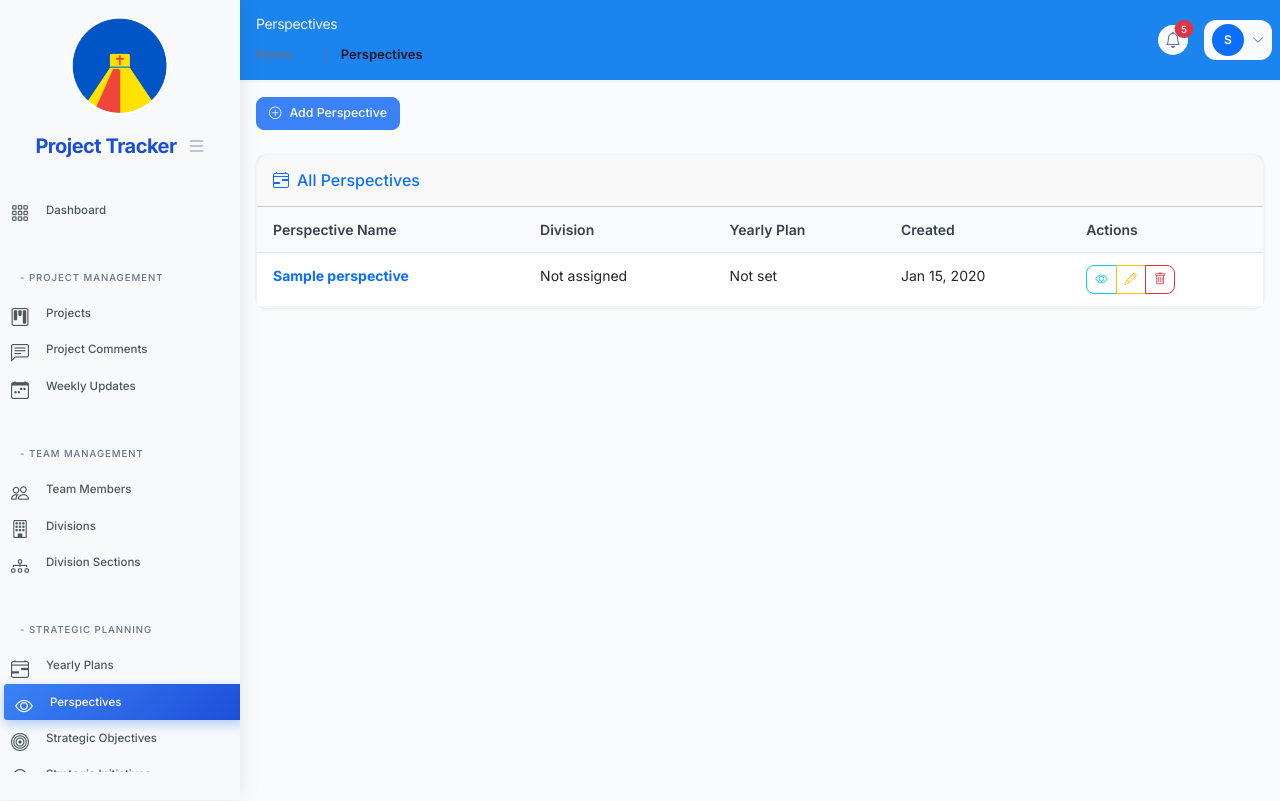
After one commit to HollySophie7/BTActivityPlan, a Django app: page /perspectives/ in a window 1280 px wide. The commit adds this page. Run offline with Django 5.2, Linux system fonts and the light colour scheme; a user stored in the database is signed in; tables that the repository leaves empty hold one stand-in row (values such as "Sample post").

Commit message:
Perspectives and button font worked on.

```diff
--- a/prj_tracker/urls.py
+++ b/prj_tracker/urls.py
@@ -39,6 +39,13 @@ urlpatterns = [
     path('yearly-plans/<int:pk>/update/', YearlyPlanUpdateView.as_view(), name='yearlyplan-update'),
     path('yearly-plans/<int:pk>/delete/', YearlyPlanDeleteView.as_view(), name='yearlyplan-delete'),
 
+    # Perspectives
+    path('perspectives/', PerspectiveListView.as_view(), name='perspective-list'),
+    path('perspectives/<int:pk>/', PerspectiveDetailView.as_view(), name='perspective-detail'),
+    path('perspectives/create/', PerspectiveCreateView.as_view(), name='perspective-create'),
+    path('perspectives/<int:pk>/update/', PerspectiveUpdateView.as_view(), name='perspective-update'),
+    path('perspectives/<int:pk>/delete/', PerspectiveDeleteView.as_view(), name='perspective-delete'),
+
     # StrategicObjective URLs
     path('strategic-objectives/', StrategicObjectiveListView.as_view(), name='strategicobjective-list'),
     path('strategic-objectives/<int:pk>/', StrategicObjectiveDetailView.as_view(), name='strategicobjective-detail'),
--- a/prj_tracker/views.py
+++ b/prj_tracker/views.py
@@ -127,8 +127,12 @@ class ProjectListView(LoginRequiredMixin, ListView):
         if search:
             queryset = queryset.filter(
                 Q(project_name__icontains=search) |
-                Q(developer__icontains=search) |
-                Q(system_analyst__icontains=search)
+                Q(developer__username__icontains=search) |
+                Q(developer__first_name__icontains=search) |
+                Q(developer__last_name__icontains=search) |
+                Q(system_analyst__username__icontains=search) |
+                Q(system_analyst__first_name__icontains=search) |
+                Q(system_analyst__last_name__icontains=search)
             )
         if status_filter:
             queryset = queryset.filter(status=status_filter)
@@ -303,11 +307,6 @@ class BeneficiaryDivisionDeleteView(LoginRequiredMixin, DeleteView):
 
 
 
-
-
-
-
-
 # YearlyPlan CRUD Views
 class YearlyPlanListView(LoginRequiredMixin, ListView):
     model = YearlyPlan
@@ -323,19 +322,57 @@ class YearlyPlanDetailView(LoginRequiredMixin, DetailView):
 class YearlyPlanCreateView(LoginRequiredMixin, CreateView):
     model = YearlyPlan
     template_name = 'yearlyplans/yearlyplan_form.html'
-    fields = ['name', 'description', 'weightage', 'division']
+    form_class = YearlyPlanForm
     success_url = reverse_lazy('yearlyplan-list')
 
 class YearlyPlanUpdateView(LoginRequiredMixin, UpdateView):
     model = YearlyPlan
     template_name = 'yearlyplans/yearlyplan_form.html'
-    fields = ['name', 'description', 'weightage', 'division']
+    form_class = YearlyPlanForm
     success_url = reverse_lazy('yearlyplan-list')
 
 class YearlyPlanDeleteView(LoginRequiredMixin, DeleteView):
     model = YearlyPlan
     template_name = 'yearlyplans/yearlyplan_confirm_delete.html'
     success_url = reverse_lazy('yearlyplan-list')
+
+
+
+#Perspectives Views
+
+class PerspectiveListView(LoginRequiredMixin, ListView):
+    model = Perspective
+    template_name = 'perspectives/perspective_list.html'
+    context_object_name = 'perspectives'
+    paginate_by = 20
+
+class PerspectiveDetailView(LoginRequiredMixin, DetailView):
+    model = Perspective
+    template_name = 'perspectives/perspective_detail.html'
+    context_object_name = 'perspective'
+
+class PerspectiveCreateView(LoginRequiredMixin, CreateView):
+    model = Perspective
+    template_name = 'perspectives/perspective_form.html'
+    form_class = PerspectiveForm
+    success_url = reverse_lazy('perspective-list')
+
+class PerspectiveUpdateView(LoginRequiredMixin, UpdateView):
+    model = Perspective
+    template_name = 'perspectives/perspective_form.html'
+    form_class = PerspectiveForm
+    success_url = reverse_lazy('perspective-list')
+
+class PerspectiveDeleteView(LoginRequiredMixin, DeleteView):
+    model = Perspective
+    template_name = 'perspectives/perspective_confirm_delete.html'
+    success_url = reverse_lazy('perspective-list')
+
+
+
+
+
+
 
 # StrategicObjective CRUD Views
 class StrategicObjectiveListView(LoginRequiredMixin, ListView):
--- a/static/css/styles.css
+++ b/static/css/styles.css
@@ -465,7 +465,7 @@ body {
     border: 1px solid #d1d5db;
     border-radius: 0.5rem;
     padding: 0.75rem 1rem;
-    font-size: 0.875rem;
+    font-size: 0.775rem;
     transition: all 0.2s ease;
 }
 
@@ -485,7 +485,7 @@ body {
     font-weight: 500;
     border-radius: 0.5rem;
     transition: all 0.2s ease;
-    font-size: 0.875rem;
+    font-size: 0.775rem;
 }
 
 .btn-primary {
--- a/templates/base.html
+++ b/templates/base.html
@@ -108,7 +108,7 @@
                 </a>
             </div>
             <div class="nav-item">
-                <a href="#" class="nav-link" data-tooltip="Perspectives">
+                <a href="{% url 'perspective-list' %}" class="nav-link {% if 'perspective' in request.resolver_match.url_name %}active{% endif %}" data-tooltip="Perspectives">
                     <i class="bi bi-eye"></i>
                     <span class="nav-text">Perspectives</span>
                 </a>
@@ -167,16 +167,10 @@
 
                     <!-- Action Buttons -->
                     <div class="d-flex align-items-center gap-2">
-                        <!-- Theme Toggle -->
-                        <button class="btn btn-light border-0 rounded-circle d-flex align-items-center justify-content-center"
-                                style="width: 40px; height: 40px; background-color: #f8fafc;" title="Toggle Theme">
-                            <i class="bi bi-moon" style="font-size: 1rem; color: #64748b;"></i>
-                        </button>
-
                         <!-- Notifications -->
                         <div class="position-relative">
                             <button class="btn btn-light border-0 rounded-circle d-flex align-items-center justify-content-center"
-                                    style="width: 40px; height: 40px; background-color: #f8fafc;" title="Notifications">
+                                    style="width: 30px; height: 30px; background-color: #f8fafc;" title="Notifications">
                                 <i class="bi bi-bell" style="font-size: 1rem; color: #64748b;"></i>
                             </button>
                             <span class="position-absolute top-0 start-100 translate-middle badge rounded-pill bg-danger"
@@ -186,11 +180,11 @@
 
                     <!-- User Dropdown -->
                     <div class="dropdown">
-                        <button class="btn btn-light d-flex align-items-center gap-2 border-0 py-2 px-3"
+                        <button class="btn btn-light d-flex align-items-center gap-2 border-0 py-1 px-2"
                                 type="button" data-bs-toggle="dropdown"
                                 style="border-radius: 0.75rem; background-color: #f8fafc;">
                             <div class="rounded-circle bg-primary d-flex align-items-center justify-content-center text-white"
-                                 style="width: 32px; height: 32px; font-size: 0.875rem; font-weight: 600;">
+                                 style="width: 32px; height: 32px; font-size: 0.75rem; font-weight: 600;">
                                 {% if user.is_authenticated %}
                                     {{ user.username|first|upper }}
                                 {% else %}
@@ -202,11 +196,11 @@
                         <ul class="dropdown-menu dropdown-menu-end border-0 shadow-lg"
                             style="border-radius: 0.75rem; padding: 0.5rem; min-width: 200px; margin-top: 0.5rem;">
                             <li><a class="dropdown-item py-2 px-3 rounded-lg" href="{% url 'profile' %}"
-                                   style="border-radius: 0.5rem;">
+                                   style="border-radius: 0.5rem; font-size: small;">
                                 <i class="bi bi-person me-2"></i>Profile
                             </a></li>
                             <li><a class="dropdown-item py-2 px-3 rounded-lg" href="#"
-                                   style="border-radius: 0.5rem;">
+                                   style="border-radius: 0.5rem; font-size: small;">
                                 <i class="bi bi-gear me-2"></i>Settings
                             </a></li>
                             <li><hr class="dropdown-divider my-2"></li>
@@ -214,7 +208,7 @@
                                 <form action="{% url 'logout' %}" method="post" class="m-0">
                                     {% csrf_token %}
                                     <button type="submit" class="dropdown-item py-2 px-3 w-100 text-start border-0 bg-transparent rounded-lg"
-                                            style="border-radius: 0.5rem;">
+                                            style="border-radius: 0.5rem; font-size: small;">
                                         <i class="bi bi-box-arrow-right me-2"></i>Logout
                                     </button>
                                 </form>
--- a/templates/divisions/division_list.html
+++ b/templates/divisions/division_list.html
@@ -40,7 +40,7 @@
             <table class="table table-hover mb-0">
                 <thead class="table-light">
                     <tr>
-                        <th>Division Name</th>
+                        <th> Name</th>
                         {% if type == 'beneficiary' %}
                         <th>Division</th>
                         {% endif %}
--- /dev/null
+++ b/templates/perspectives/perspective_list.html
@@ -0,0 +1,82 @@
+{% extends 'base.html' %}
+
+{% block title %}Perspectives - Project Tracker{% endblock %}
+
+{% block breadcrumb %}
+<li class="breadcrumb-item"><a href="{% url 'dashboard' %}">Home</a></li>
+<li class="breadcrumb-item active">Perspectives</li>
+{% endblock %}
+
+{% block page_title %}Perspectives{% endblock %}
+
+{% block content %}
+<div class="row mb-4">
+    <div class="col-md-6">
+        <a href="{% url 'perspective-create' %}" class="btn btn-primary">
+            <i class="bi bi-plus-circle me-2"></i>Add Perspective
+        </a>
+    </div>
+</div>
+
+<div class="card dashboard-card">
+    <div class="card-header py-3">
+        <h6 class="m-0 font-weight-bold text-primary">
+            <i class="bi bi-calendar4-range me-2"></i>All Perspectives
+        </h6>
+    </div>
+    <div class="card-body p-0">
+        <div class="table-responsive">
+            <table class="table table-hover mb-0">
+                <thead class="table-light">
+                    <tr>
+                        <th>Perspective Name</th>
+                        <th>Division</th>
+                        <th>Yearly Plan</th>
+                        <th>Created</th>
+                        <th>Actions</th>
+                    </tr>
+                </thead>
+                <tbody>
+                    {% for perspective in perspectives %}
+                    <tr>
+                        <td>
+                            <a href="{% url 'perspective-detail' perspective.pk %}" class="text-decoration-none fw-bold">
+                                {{ perspective.name }}
+                            </a>
+                        </td>
+                        <td>{{ perspective.yearly_plan|default:"Not assigned" }}</td>
+                        <td>{{ perspective.yearly_plan.division|default:"Not set" }}</td>
+                        <td>{{ perspective.created_at|date:"M d, Y" }}</td>
+                        <td>
+                            <div class="btn-group" role="group">
+                                <a href="{% url 'perspective-detail' perspective.pk %}" class="btn btn-sm btn-outline-info">
+                                    <i class="bi bi-eye"></i>
+                                </a>
+                                <a href="{% url 'perspective-update' perspective.pk %}" class="btn btn-sm btn-outline-warning">
+                                    <i class="bi bi-pencil"></i>
+                                </a>
+                                <a href="{% url 'perspective-delete' perspective.pk %}" class="btn btn-sm btn-outline-danger">
+                                    <i class="bi bi-trash"></i>
+                                </a>
+                            </div>
+                        </td>
+                    </tr>
+                    {% empty %}
+                    <tr>
+                        <td colspan="5" class="text-center py-5">
+                            <div class="text-muted">
+                                <i class="bi bi-calendar4-range display-6"></i>
+                                <p class="mt-2">No Perspectives found</p>
+                                <a href="{% url 'perspective-create' %}" class="btn btn-primary">
+                                    <i class="bi bi-plus-circle me-2"></i>Create First Perspective
+                                </a>
+                            </div>
+                        </td>
+                    </tr>
+                    {% endfor %}
+                </tbody>
+            </table>
+        </div>
+    </div>
+</div>
+{% endblock %}
--- a/templates/projects/project_list.html
+++ b/templates/projects/project_list.html
@@ -20,8 +20,8 @@
     <div class="col-md-6">
         <form method="get" class="d-flex">
             <input type="text" name="search" class="form-control me-2" placeholder="Search projects..."
-                   value="{{ request.GET.search }}">
-            <select name="status" class="form-select me-2">
+                   value="{{ request.GET.search }}" style="padding: 10px; font-size: 12px;">
+            <select name="status" class="form-select me-2" style="font-size: 12px;">
                 <option value="">All Status</option>
                 <option value="incoming" {% if request.GET.status == 'incoming' %}selected{% endif %}>Incoming</option>
                 <option value="in progress" {% if request.GET.status == 'in progress' %}selected{% endif %}>In Progress</option>
@@ -29,7 +29,7 @@
                 <option value="completed" {% if request.GET.status == 'completed' %}selected{% endif %}>Completed</option>
                 <option value="delayed" {% if request.GET.status == 'delayed' %}selected{% endif %}>Delayed</option>
             </select>
-            <button type="submit" class="btn btn-outline-primary">
+            <button type="submit" class="btn btn-outline-primary" style="font-size: 12px;">
                 <i class="bi bi-search"></i>
             </button>
         </form>
```
Also changed, not shown: prj_tracker/models.py (+19 -3 lines), templates/perspectives/perspective_confirm_delete.html (added, +28 -0 lines), templates/perspectives/perspective_detail.html (added, +37 -0 lines), templates/perspectives/perspective_form.html (added, +11 -0 lines), prj_tracker/migrations/0003_auditlog_created_at_auditlog_updated_at_and_more.py (added).
